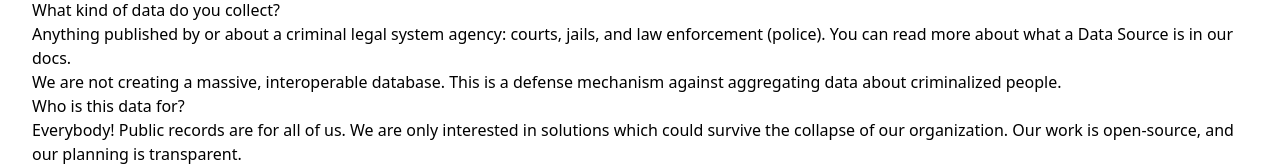
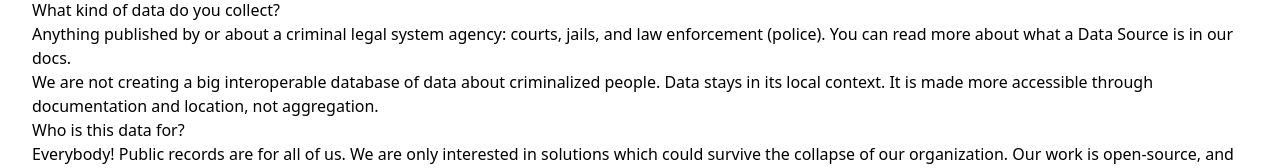
Before and after one commit to Police-Data-Accessibility-Project/pdap.io, a Vue app: page /about in a window 1280 px wide. Shown: the part 482-650 px from the top of the page. Built offline with nearby package versions, Linux system fonts and the light colour scheme; no server answers.

Commit message:
FAQ clarity

```diff
--- a/src/views/AboutView.vue
+++ b/src/views/AboutView.vue
@@ -62,8 +62,8 @@
 			>
 			in our docs.</p>
 			<p>
-				We are not creating a massive, interoperable database.
-				This is a defense mechanism against aggregating data about criminalized people.
+				We are not creating a big interoperable database of data about criminalized people.
+				Data stays in its local context. It is made more accessible through documentation and location, not aggregation.
 			</p>
 		</div>
 		<h3>Who is this data for?<br /></h3>
```
